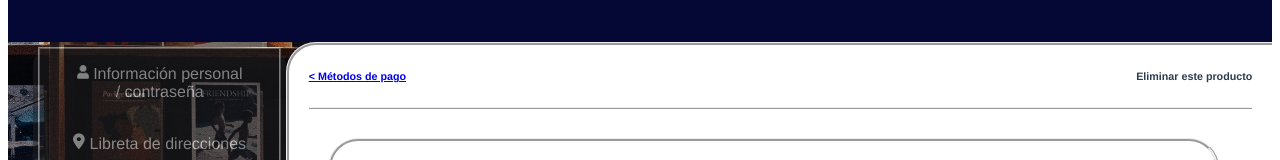
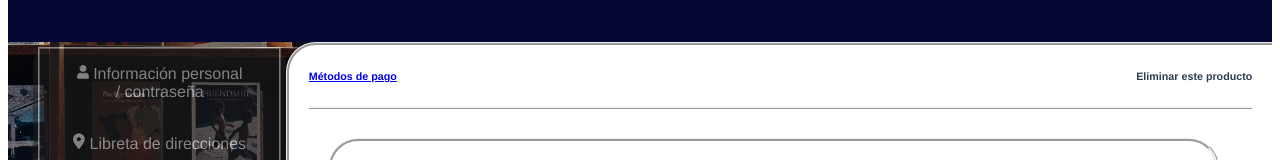
Before and after one commit to JorgeMejiaH/palabras-en-venta, a Vue app: page /user-card in a window 1280 px wide. Shown: the part 244-404 px from the top of the page. Built offline with nearby package versions, Linux system fonts and the light colour scheme.

Commit message:
correccion peyment card

```diff
--- a/src/components/User/PaymentCard.vue
+++ b/src/components/User/PaymentCard.vue
@@ -5,7 +5,7 @@
     <div Class="change-password-container">
         <div class = 'personalinfo-edit'>
             <router-link to = '/'>
-                <h6 class = 'backto-payment-methods'> < Métodos de pago </h6>
+                <h6 class = 'backto-payment-methods'> Métodos de pago </h6>
             </router-link>
             <div>
                 <h6> Eliminar este producto</h6>
```
